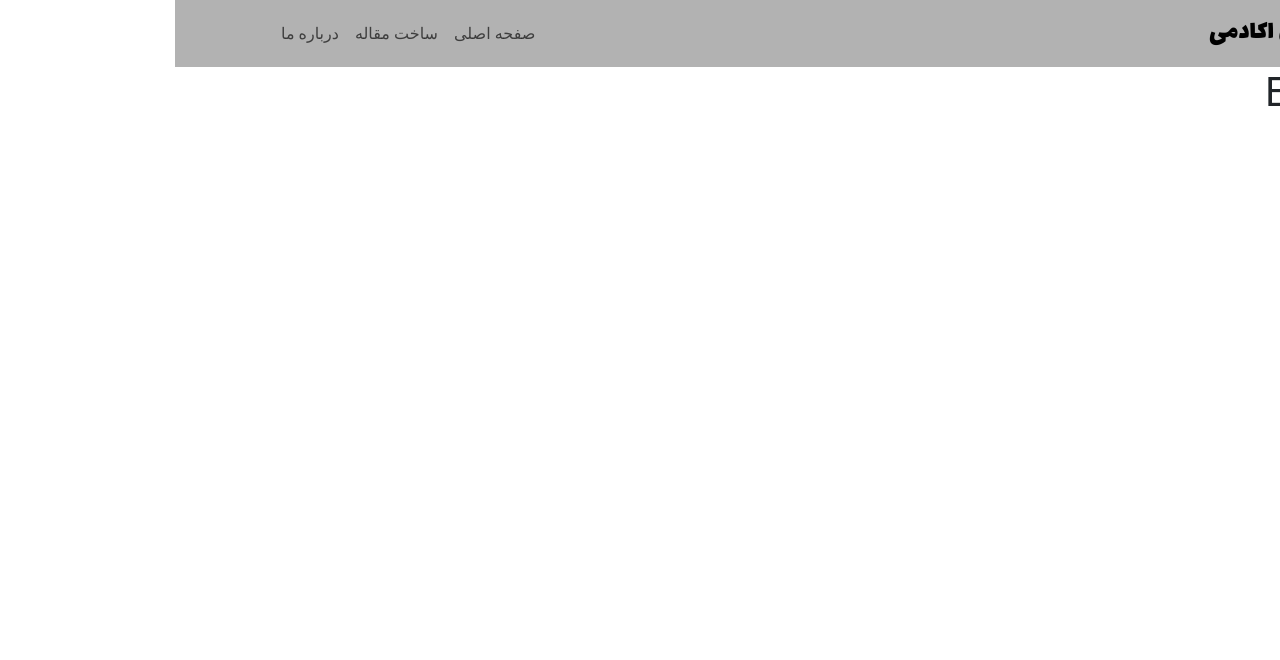
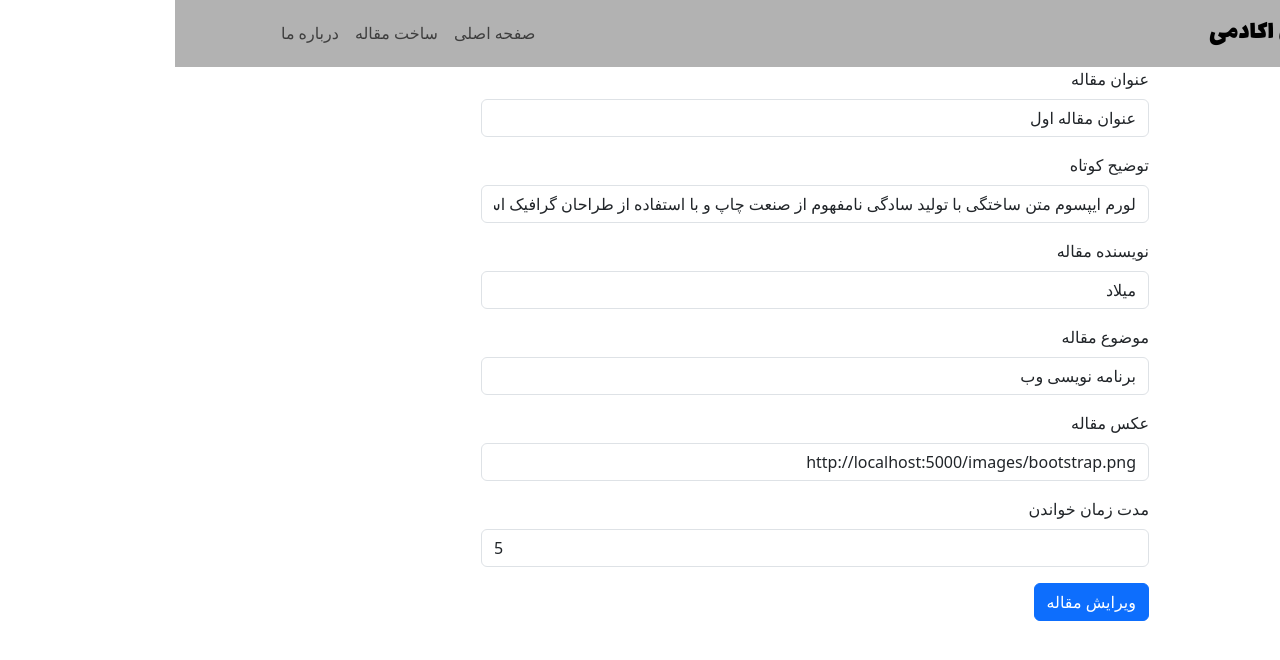
Before and after one commit to hasibafghan/Reactblog-axios-api, a React (Vite) app: page /edit-article/1 in a window 1280 px wide. Shown: the top 660 px of the page. Built offline with nearby package versions, Linux system fonts and the light colour scheme; data requests are answered from the project's data file.

Commit message:
Edit Article: Edit Article functionality is done

```diff
--- a/db.json
+++ b/db.json
@@ -71,6 +71,15 @@
       "writter": "عباس",
       "category": "رابط کاربری",
       "readingTime": "6"
+    },
+    {
+      "id": "0cf6",
+      "title": "حسیب",
+      "desc": "ساده است",
+      "writter": "جنگی",
+      "category": "اسلاح",
+      "image": "http://localhost:5000/images/tailwind.jpg",
+      "readingTime": "10000"
     }
   ]
 }
--- a/src/pages/article/Article.jsx
+++ b/src/pages/article/Article.jsx
@@ -1,7 +1,7 @@
 import axios from "axios";
 import { useEffect, useState } from "react";
 import { Container, Row, Col, Button } from "react-bootstrap";
-import { Navigate, useNavigate, useParams } from "react-router-dom";
+import { Link, useNavigate, useParams } from "react-router-dom";
 import MyNavbar from "../../components/navbar/Navbar";
 
 import { BsPencilSquare } from "react-icons/bs";
@@ -75,14 +75,16 @@
                 >
                   <MdDelete size="25px" /> حذف مقاله
                 </Button>
-                <Button variant="outline-primary">
-                  <MdOutlineEditCalendar size="25px" /> ویرایش مقاله مقاله
-                </Button>
+                <Link to={`/edit-article/${articleId}`}>
+                  <Button variant="outline-primary">
+                    <MdOutlineEditCalendar size="25px" /> ویرایش مقاله مقاله
+                  </Button>
+                </Link>
               </div>
             </div>
           </Col>
 
-          <Col lg={8} style={{ fontFamily: "Yekan" }}>
+          <Col lg={8} style={{ fontFamily: "Yekan" }} className="py-4">
             <p>
               لورم ایپسوم متن ساختگی با تولید سادگی نامفهوم از صنعت چاپ، و با
               استفاده از طراحان گرافیک است، چاپگرها و متون بلکه روزنامه و مجله
--- a/src/pages/editArticle/EditArticle.jsx
+++ b/src/pages/editArticle/EditArticle.jsx
@@ -1,11 +1,111 @@
+import axios from "axios";
+import { useEffect, useState } from "react";
+import { useParams } from "react-router-dom";
+import { Form, Button } from "react-bootstrap";
 import MyNavbar from "../../components/navbar/Navbar";
-import "./EditArticle.css";
+import Swal from "sweetalert2";
+import Footer from "../../components/footer/Footer";
+
 function EditArticle() {
+  const [articleData, setArticleData] = useState({});
+  const articleId = useParams().articleId;
+
+  useEffect(() => {
+    axios
+      .get(`http://localhost:5000/articles/${articleId}`)
+      .then((response) => setArticleData(response.data));
+  }, []);
+
+  const editArticleHandler = () => {
+    axios.put(`http://localhost:5000/articles/${articleId}`, articleData);
+    Swal.fire({
+      title: "مقاله با موفقیت ویرایش شد",
+      timer: 1500,
+      timerProgressBar: true,
+      showConfirmButton: false,
+    });
+  };
+
+  const formHandler = (e) => {
+    setArticleData({ ...articleData, [e.target.name] : e.target.value });
+  };
+
   return (
     <>
       <MyNavbar />
+      <div className="formContainer">
+        <Form>
+          <Form.Group className="mb-3">
+            <Form.Label>عنوان مقاله</Form.Label>
+            <Form.Control
+              value={articleData.title}
+              name="title"
+              onChange={formHandler}
+              type="text"
+              placeholder="عنوان مقاله را وارد کنید"
+            />
+          </Form.Group>
 
-      <h1>EditArticle</h1>
+          <Form.Group className="mb-3">
+            <Form.Label>توضیح کوتاه</Form.Label>
+            <Form.Control
+              value={articleData.desc}
+              name="desc"
+              onChange={formHandler}
+              type="text"
+              placeholder="یه توضیح کوتاه در مورد مقاله وارد کنید"
+            />
+          </Form.Group>
+
+          <Form.Group className="mb-3">
+            <Form.Label>نویسنده مقاله</Form.Label>
+            <Form.Control
+              value={articleData.writter}
+              name="writter"
+              onChange={formHandler}
+              type="text"
+              placeholder="نام نویسنده مقاله را وارد کنید"
+            />
+          </Form.Group>
+
+          <Form.Group className="mb-3">
+            <Form.Label>موضوع مقاله</Form.Label>
+            <Form.Control
+              value={articleData.category}
+              name="category"
+              onChange={formHandler}
+              type="text"
+              placeholder="موضوع مقاله را وارد کنید"
+            />
+          </Form.Group>
+
+          <Form.Group className="mb-3">
+            <Form.Label>عکس مقاله</Form.Label>
+            <Form.Control
+              value={articleData.image}
+              name="image"
+              onChange={formHandler}
+              type="text"
+              placeholder="عکس مقاله را وارد کنید"
+            />
+          </Form.Group>
+
+          <Form.Group className="mb-3">
+            <Form.Label>مدت زمان خواندن</Form.Label>
+            <Form.Control
+              value={articleData.readingTime}
+              name="readingTime"
+              onChange={formHandler}
+              type="number"
+              placeholder=""
+            />
+          </Form.Group>
+
+          <Button onClick={editArticleHandler} variant="primary" type="button">
+            ویرایش مقاله
+          </Button>
+        </Form>
+      </div>
     </>
   );
 }
```
Also changed, not shown: src/components/footer/Footer.jsx (+10 -0 lines).
